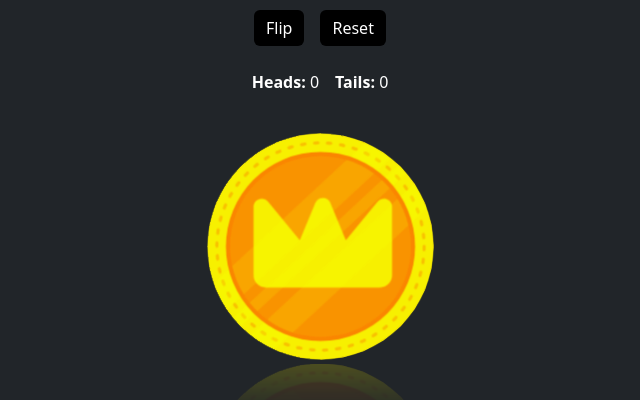
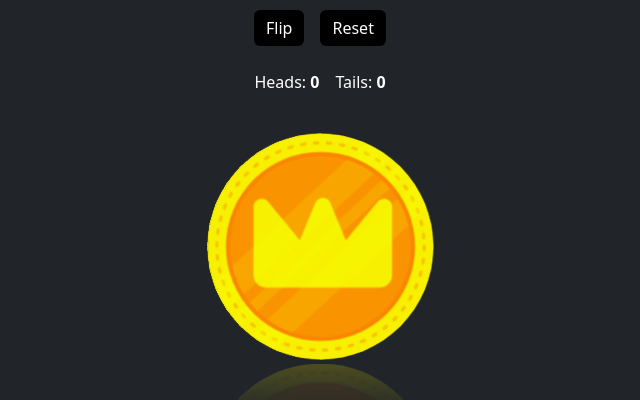
Before and after one commit to NoelDj/deployment, an Astro site: page /flip-a-coin in a window 1280 px wide. Shown: the part 415-815 px from the top of the page, 320-960 px from the left. Built offline with nearby package versions, Linux system fonts and the light colour scheme; Astro itself is replaced by a stand-in of ours.

Commit message:
strong elements changed

```diff
--- a/coin-flip.scss
+++ b/coin-flip.scss
@@ -53,7 +53,6 @@ $i: 16;
         -webkit-transform-style: preserve-3d;
         -webkit-transform-origin: 50%;
         -webkit-animation-timing-function: linear;
-        text-shadow: rgba(255, 162, 0, 0.9) 0px 0px 62px;
 
         .heads,
         .tails {
@@ -75,7 +74,7 @@ $i: 16;
         }
 
         .side {
-            -webkit-transform: translateX($size * 0.48);
+            -webkit-transform: translateX($size * 0.478);
             -webkit-transform-style: preserve-3d;
             -webkit-backface-visibility: hidden;
 
--- a/src/pages/flip-a-coin.astro
+++ b/src/pages/flip-a-coin.astro
@@ -23,8 +23,8 @@ import '/coin-flip.scss';
                     <button class="btn btn-primary" id="reset">Reset</button>
                 </div>
                 <div class="col-12 d-flex justify-content-center gap-3 mb-4 text-white" id="stats">
-                    <p><strong>Heads:</strong> <span id="heads-counter">0</span></p>
-                    <p><strong>Tails:</strong> <span id="tails-counter">0</span></p>
+                    <p>Heads: <strong><span id="heads-counter">0</span></strong></p>
+                    <p>Tails: <strong><span id="tails-counter">0</span></strong></p>
                 </div>
                 <div class="col-12 d-flex justify-content-center mb-3">
                     <div class="coin-wrapper">
```
